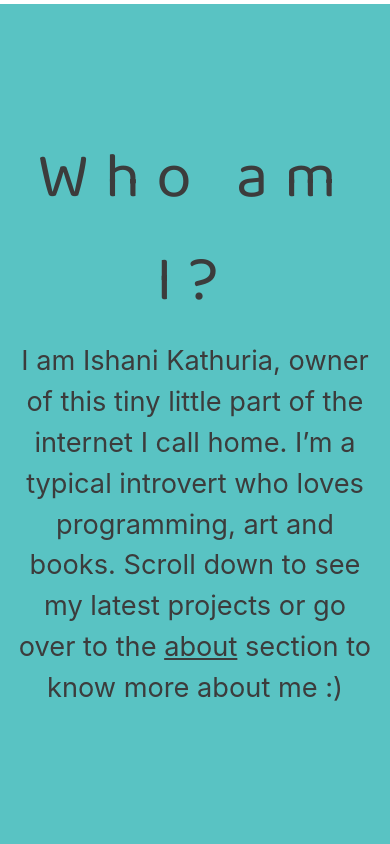
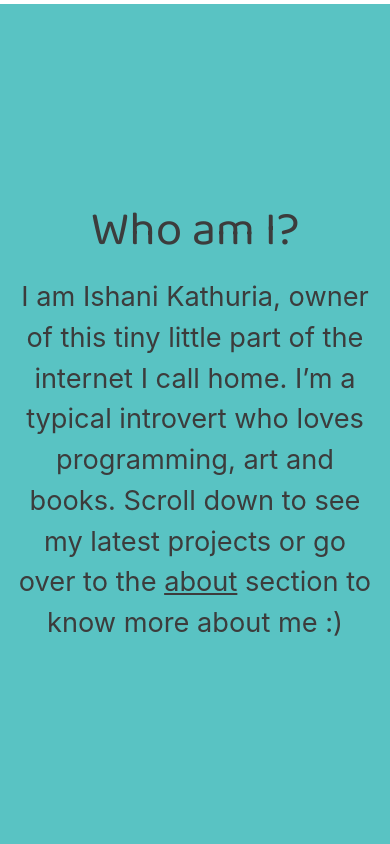
Before and after one commit to ikathuria/ishani.kathuria.net, a Next.js app: page / in a window 390 px wide. Shown: the part 840-1684 px from the top of the page. Built offline with nearby package versions, Linux system fonts and the light colour scheme.

Commit message:
little changes

```diff
--- a/styles/pages/home.module.css
+++ b/styles/pages/home.module.css
@@ -359,13 +359,6 @@
 
 /* ----------------------- SIZING ----------------------- */
 
-@media (max-width: 1024px) {
-  .main h2 {
-    font-size: 5rem;
-    text-align: center;
-  }
-}
-
 @media (max-width: 991px) {
   .artImg {
     display: none;
@@ -376,17 +369,15 @@
   .header h1 {
     font-size: 4.8rem;
   }
-  .main h2 {
-    font-size: 4rem;
-  }
 }
 
 @media (max-width: 528px) {
   .header h1 {
     font-size: 4rem;
   }
-  .main h2 {
+  .mainRow h2 {
     font-size: 4rem;
+    letter-spacing: 0;
   }
 }
 
@@ -394,17 +385,23 @@
   .header h1 {
     font-size: 3.7rem;
   }
+  .mainRow h2 {
+    font-size: 3.5rem;
+  }
 }
 
 @media (max-width: 420px) {
   .header h1 {
     font-size: 3rem;
   }
+  .mainRow h2 {
+    font-size: 3rem;
+  }
 }
 
 @media (max-width: 370px) {
   .header h1 {
-    font-size: 2.5rem;
+    font-size: 2.2rem;
   }
 }
 
@@ -414,7 +411,7 @@
     font-size: 2rem;
     letter-spacing: 0;
   }
-  .main h2 {
+  .mainRow h2 {
     font-size: 3rem;
   }
 }
```
